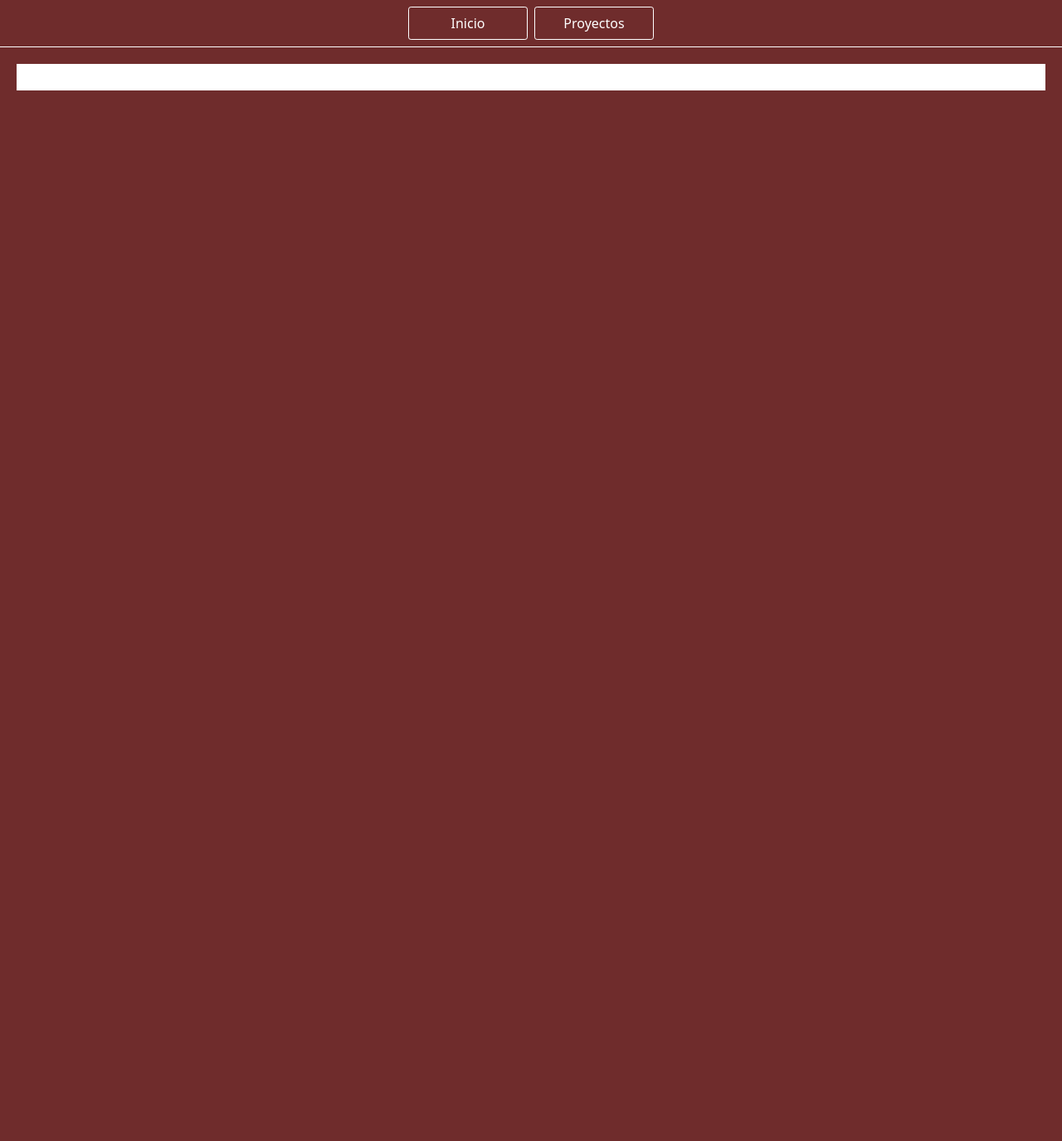
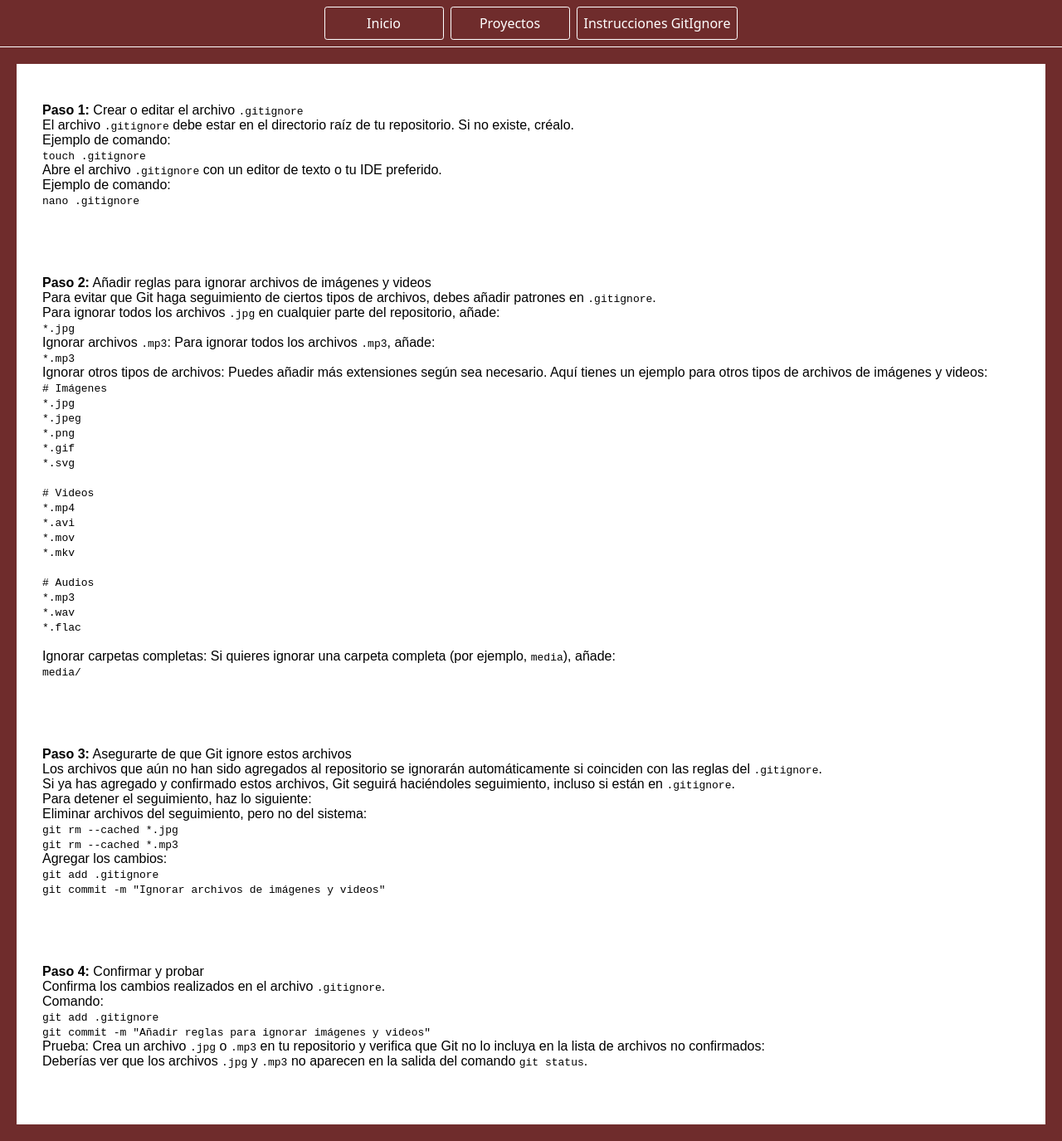
Before and after one commit to andresF864/Parcial-2, a React (Vite) app: page /gitignore in a window 1280 px wide. Before the commit this address had no page. Shown: the whole page at 83% size. Before the commit the page ends 800 px from the top, so only its background shows below. Built offline with nearby package versions, Linux system fonts and the light colour scheme.

Commit message:
version 2.3

```diff
--- a/src/App.jsx
+++ b/src/App.jsx
@@ -1,5 +1,6 @@
 import React from 'react';
 import { Link, Route, BrowserRouter as Router, Routes } from 'react-router-dom';
+import GitIgnoreInstructions from './components/GitIgnoreInstructions';
 import Home from './components/Home';
 import Projects from './components/Projects';
 import './styles.css';
@@ -10,11 +11,13 @@ function App() {
       <nav>
         <Link to="/">Inicio</Link>
         <Link to="/projects">Proyectos</Link>
+        <Link to="/gitignore">Instrucciones GitIgnore</Link>
       </nav>
       <main>
         <Routes>
           <Route path="/" element={<Home />} />
           <Route path="/projects" element={<Projects />} />
+          <Route path="/gitignore" element={<GitIgnoreInstructions />} />
         </Routes>
       </main>
     </Router>
--- /dev/null
+++ b/src/components/GitIgnoreInstructions.jsx
@@ -0,0 +1,126 @@
+import React from 'react';
+
+function GitIgnoreInstructions() {
+  return (
+    <div>
+      <div className="content2">
+        <p>
+          <strong>Paso 1:</strong> Crear o editar el archivo <code>.gitignore</code>
+          <br />
+          El archivo <code>.gitignore</code> debe estar en el directorio raíz de tu repositorio. Si no existe, créalo.
+          <br />
+          Ejemplo de comando:
+          <br />
+          <code>touch .gitignore</code>
+          <br />
+          Abre el archivo <code>.gitignore</code> con un editor de texto o tu IDE preferido.
+          <br />
+          Ejemplo de comando:
+          <br />
+          <code>nano .gitignore</code>
+        </p>
+      </div>
+
+      <div className="content2">
+        <p>
+          <strong>Paso 2:</strong> Añadir reglas para ignorar archivos de imágenes y videos
+          <br />
+          Para evitar que Git haga seguimiento de ciertos tipos de archivos, debes añadir patrones en <code>.gitignore</code>.
+          <br />
+          Para ignorar todos los archivos <code>.jpg</code> en cualquier parte del repositorio, añade:
+          <br />
+          <code>*.jpg</code>
+          <br />
+          Ignorar archivos <code>.mp3</code>: Para ignorar todos los archivos <code>.mp3</code>, añade:
+          <br />
+          <code>*.mp3</code>
+          <br />
+          Ignorar otros tipos de archivos: Puedes añadir más extensiones según sea necesario. Aquí tienes un ejemplo para otros tipos de archivos de imágenes y videos:
+          <br />
+          <code>
+            # Imágenes
+            <br />
+            *.jpg
+            <br />
+            *.jpeg
+            <br />
+            *.png
+            <br />
+            *.gif
+            <br />
+            *.svg
+            <br />
+            <br />
+            # Videos
+            <br />
+            *.mp4
+            <br />
+            *.avi
+            <br />
+            *.mov
+            <br />
+            *.mkv
+            <br />
+            <br />
+            # Audios
+            <br />
+            *.mp3
+            <br />
+            *.wav
+            <br />
+            *.flac
+            <br />
+          </code>
+          <br />
+          Ignorar carpetas completas: Si quieres ignorar una carpeta completa (por ejemplo, <code>media</code>), añade:
+          <br />
+          <code>media/</code>
+        </p>
+      </div>
+
+      <div className="content2">
+        <p>
+          <strong>Paso 3:</strong> Asegurarte de que Git ignore estos archivos
+          <br />
+          Los archivos que aún no han sido agregados al repositorio se ignorarán automáticamente si coinciden con las reglas del <code>.gitignore</code>.
+          <br />
+          Si ya has agregado y confirmado estos archivos, Git seguirá haciéndoles seguimiento, incluso si están en <code>.gitignore</code>.
+          <br />
+          Para detener el seguimiento, haz lo siguiente:
+          <br />
+          Eliminar archivos del seguimiento, pero no del sistema:
+          <br />
+          <code>git rm --cached *.jpg</code>
+          <br />
+          <code>git rm --cached *.mp3</code>
+          <br />
+          Agregar los cambios:
+          <br />
+          <code>git add .gitignore</code>
+          <br />
+          <code>git commit -m "Ignorar archivos de imágenes y videos"</code>
+        </p>
+      </div>
+
+      <div className="content2">
+        <p>
+          <strong>Paso 4:</strong> Confirmar y probar
+          <br />
+          Confirma los cambios realizados en el archivo <code>.gitignore</code>.
+          <br />
+          Comando:
+          <br />
+          <code>git add .gitignore</code>
+          <br />
+          <code>git commit -m "Añadir reglas para ignorar imágenes y videos"</code>
+          <br />
+          Prueba: Crea un archivo <code>.jpg</code> o <code>.mp3</code> en tu repositorio y verifica que Git no lo incluya en la lista de archivos no confirmados:
+          <br />
+          Deberías ver que los archivos <code>.jpg</code> y <code>.mp3</code> no aparecen en la salida del comando <code>git status</code>.
+        </p>
+      </div>
+    </div>
+  );
+}
+
+export default GitIgnoreInstructions;
--- a/src/components/Home.jsx
+++ b/src/components/Home.jsx
@@ -8,7 +8,7 @@ function Home() {
         <h3>Andres Felipe De La Cruz Uloa</h3>
       </div>
       <div className="content">
-      <img className="imge" src="img\Andres.jpg" alt="Foto de Andres"/>
+      <img className="imge" src="https://scontent.fpei2-1.fna.fbcdn.net/v/t39.30808-6/339457707_625032566157610_1632028288582428878_n.jpg?_nc_cat=104&ccb=1-7&_nc_sid=6ee11a&_nc_eui2=AeFFhCilqV8ZQV_NmBaFRi9lczWXiJIQTyxzNZeIkhBPLBwRqCl8oEcppSBeLiqVOkee6kv13vELDbtGu8VuXmt2&_nc_ohc=y-utRGQLg24Q7kNvgFAQ2mt&_nc_ht=scontent.fpei2-1.fna&_nc_gid=ANIqOT0pQCEVs-z0kGNfOIH&oh=00_AYA44xBvg_4_GeIsU84et2dTVgOmf3EIAznFAR0RrNgIZg&oe=67025746" alt="Foto de Andres"/>
         <p>Ingeniero Multimedia, egresado de la Universidad Autonoma de Occidente con experiencia en proyectos que integran diferentes tipos de metodologías de diseño e inclusión de contenidos diversos, tales como: imágenes, video, gráficos, sonido y animación.</p>
       </div>
       <div className="content2">
--- a/src/components/Projects.jsx
+++ b/src/components/Projects.jsx
@@ -8,14 +8,19 @@ function Projects() {
         <h3>Clase de Desarrollo Web</h3>
       </div>
       <div className="content">
-        <p>Práctica HTML + Media Query</p>
+        <p>Práctica HTML + Media Query-Pagina Responsive</p>
         <a href="https://github.com/andresF864/Tarea.git" className="subtitle">GitHub</a>
-        <img className="imge" src="img/T1.png" alt="Imagen de html básico" />
+        <img className="imge" src="" alt="Imagen de html básico" />
       </div>
       <div className="content">
         <p>Formulario de Registro y Recuperación de Contraseñas UAO</p>
         <a href="https://github.com/edwinmgallego/clase-practica-css.git" className="subtitle">GitHub</a>
-        <img className="imge" src="img\T2.png" alt="Imagen del Formulario" />
+        <img className="imge" src="" alt="Imagen del Formulario" />
+      </div>
+      <div className="content">
+        <p>Numeros Iguales y Cual es el Mayor</p>
+        <a href="https://github.com/andresF864/javascript-2.git" className="subtitle">GitHub</a>
+        <img className="imge" src="" alt="Imagen de la consola" />
       </div>
     </div>
   );
```
